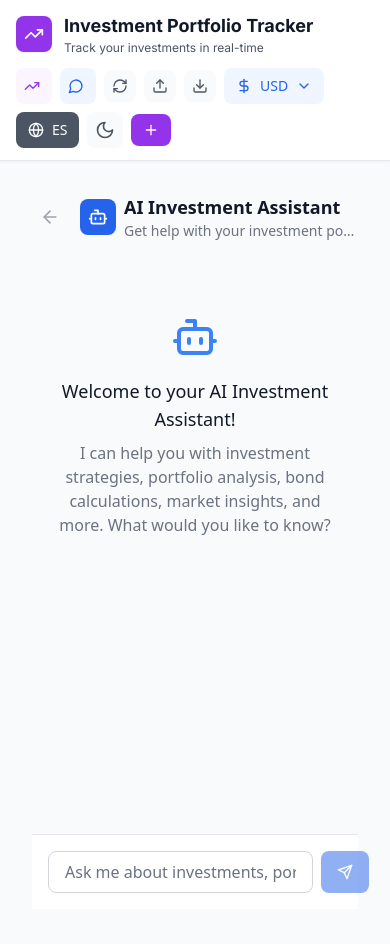
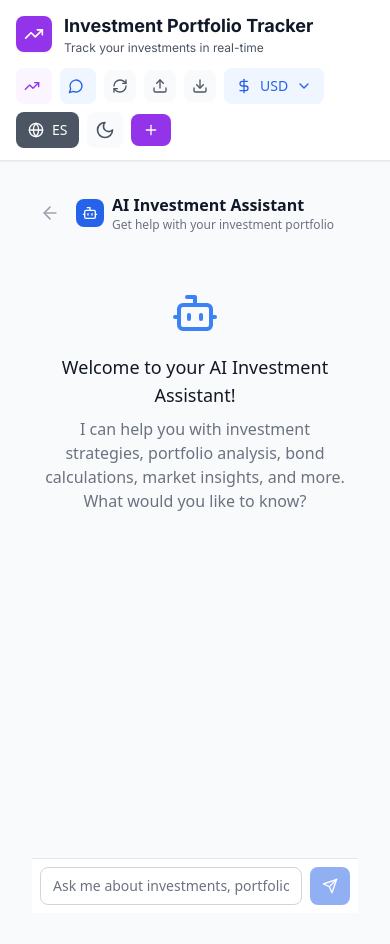
Before and after one commit to fedegualdrini/investment-portfolio-tracker-, a React (Vite) app: page / in a window 390 px wide. Both pictures are taken after a click on the button "Chat". Shown: the top 944 px of the page. Built offline with nearby package versions, Linux system fonts and the light colour scheme.

Commit message:
feat: Improve mobile responsiveness for chatbot interface

```diff
--- a/src/pages/ChatPage.tsx
+++ b/src/pages/ChatPage.tsx
@@ -377,7 +377,7 @@ What specific aspect of investing would you like to discuss?`,
     <div className="min-h-screen bg-gray-50 dark:bg-gray-900 transition-colors duration-200">
       <div className="w-full px-4 sm:px-6 lg:px-8 py-4 sm:py-8">
         {/* Header */}
-        <div className="flex items-center space-x-3 sm:space-x-4 mb-6 sm:mb-8">
+        <div className="flex items-center space-x-2 sm:space-x-4 mb-4 sm:mb-8">
           <button
             onClick={onBack}
             className="p-2 text-gray-400 hover:text-gray-600 dark:hover:text-gray-300 hover:bg-gray-100 dark:hover:bg-gray-800 rounded-lg transition-colors flex-shrink-0"
@@ -386,14 +386,14 @@ What specific aspect of investing would you like to discuss?`,
             <ArrowLeft className="h-5 w-5" />
           </button>
           <div className="flex items-center space-x-2 min-w-0 flex-1">
-            <div className="p-2 bg-blue-600 dark:bg-blue-500 rounded-lg flex-shrink-0">
-              <Bot className="h-5 w-5 text-white" />
+            <div className="p-1.5 sm:p-2 bg-blue-600 dark:bg-blue-500 rounded-lg flex-shrink-0">
+              <Bot className="h-4 w-4 sm:h-5 sm:w-5 text-white" />
             </div>
             <div className="min-w-0 flex-1">
-              <h1 className="text-lg sm:text-xl font-semibold text-gray-900 dark:text-gray-100 truncate">
+              <h1 className="text-base sm:text-xl font-semibold text-gray-900 dark:text-gray-100 truncate">
                 {t('chat.title')}
               </h1>
-              <p className="text-sm text-gray-500 dark:text-gray-400 truncate">
+              <p className="text-xs sm:text-sm text-gray-500 dark:text-gray-400 truncate">
                 {t('chat.subtitle')}
               </p>
             </div>
@@ -401,9 +401,9 @@ What specific aspect of investing would you like to discuss?`,
         </div>
 
         {/* Chat Container */}
-        <div className="flex flex-col h-[calc(100vh-200px)]">
+        <div className="flex flex-col h-[calc(100vh-180px)] sm:h-[calc(100vh-200px)]">
         {/* Messages */}
-        <div className="flex-1 overflow-y-auto p-4 space-y-4 pb-20">
+        <div className="flex-1 overflow-y-auto p-2 sm:p-4 space-y-4 pb-20">
           {messages.length === 0 && (
             <div className="text-center py-8">
               <Bot className="h-12 w-12 text-blue-500 mx-auto mb-4" />
@@ -421,7 +421,7 @@ What specific aspect of investing would you like to discuss?`,
               key={message.id}
               className={`flex ${message.role === 'user' ? 'justify-end' : 'justify-start'}`}
             >
-              <div className={`flex max-w-xs lg:max-w-2xl ${message.role === 'user' ? 'flex-row-reverse' : 'flex-row'} space-x-2`}>
+              <div className={`flex max-w-[85%] sm:max-w-xs lg:max-w-2xl ${message.role === 'user' ? 'flex-row-reverse' : 'flex-row'} space-x-2`}>
                 <div className={`flex-shrink-0 ${message.role === 'user' ? 'ml-2' : 'mr-2'}`}>
                   <div className={`w-8 h-8 rounded-full flex items-center justify-center ${
                     message.role === 'user'
@@ -435,7 +435,7 @@ What specific aspect of investing would you like to discuss?`,
                     )}
                   </div>
                 </div>
-                <div className={`px-4 py-2 rounded-lg ${
+                <div className={`px-3 py-2 sm:px-4 rounded-lg ${
                   message.role === 'user'
                     ? 'bg-blue-600 text-white'
                     : 'bg-white dark:bg-gray-800 border border-gray-200 dark:border-gray-700 text-gray-900 dark:text-gray-100'
@@ -450,13 +450,13 @@ What specific aspect of investing would you like to discuss?`,
 
           {isLoading && (
             <div className="flex justify-start">
-              <div className="flex max-w-xs lg:max-w-2xl space-x-2">
+              <div className="flex max-w-[85%] sm:max-w-xs lg:max-w-2xl space-x-2">
                 <div className="flex-shrink-0 mr-2">
                   <div className="w-8 h-8 rounded-full flex items-center justify-center bg-gray-200 dark:bg-gray-700 text-gray-600 dark:text-gray-300">
                     <Bot className="h-4 w-4" />
                   </div>
                 </div>
-                <div className="px-4 py-2 rounded-lg bg-white dark:bg-gray-800 border border-gray-200 dark:border-gray-700">
+                <div className="px-3 py-2 sm:px-4 rounded-lg bg-white dark:bg-gray-800 border border-gray-200 dark:border-gray-700">
                   <div className="flex space-x-1">
                     <div className="w-2 h-2 bg-gray-400 rounded-full animate-bounce"></div>
                     <div className="w-2 h-2 bg-gray-400 rounded-full animate-bounce" style={{ animationDelay: '0.1s' }}></div>
@@ -477,20 +477,20 @@ What specific aspect of investing would you like to discuss?`,
         </div>
 
           {/* Input Form */}
-          <div className="border-t border-gray-200 dark:border-gray-700 bg-white dark:bg-gray-800 p-4">
+          <div className="border-t border-gray-200 dark:border-gray-700 bg-white dark:bg-gray-800 p-2 sm:p-4">
             <form onSubmit={handleSubmit} className="flex space-x-2">
               <input
                 type="text"
                 value={input}
                 onChange={handleInputChange}
                 placeholder={t('chat.placeholder')}
-                className="flex-1 px-4 py-2 border border-gray-300 dark:border-gray-600 rounded-lg focus:ring-2 focus:ring-blue-500 focus:border-transparent bg-white dark:bg-gray-700 text-gray-900 dark:text-gray-100 placeholder-gray-500 dark:placeholder-gray-400"
+                className="flex-1 px-3 py-2 sm:px-4 border border-gray-300 dark:border-gray-600 rounded-lg focus:ring-2 focus:ring-blue-500 focus:border-transparent bg-white dark:bg-gray-700 text-gray-900 dark:text-gray-100 placeholder-gray-500 dark:placeholder-gray-400 text-sm sm:text-base"
                 disabled={isLoading}
               />
               <button
                 type="submit"
                 disabled={isLoading || !input.trim()}
-                className="px-4 py-2 bg-blue-600 text-white rounded-lg hover:bg-blue-700 disabled:opacity-50 disabled:cursor-not-allowed transition-colors"
+                className="px-3 py-2 sm:px-4 bg-blue-600 text-white rounded-lg hover:bg-blue-700 disabled:opacity-50 disabled:cursor-not-allowed transition-colors flex-shrink-0"
               >
                 <Send className="h-4 w-4" />
               </button>
```
